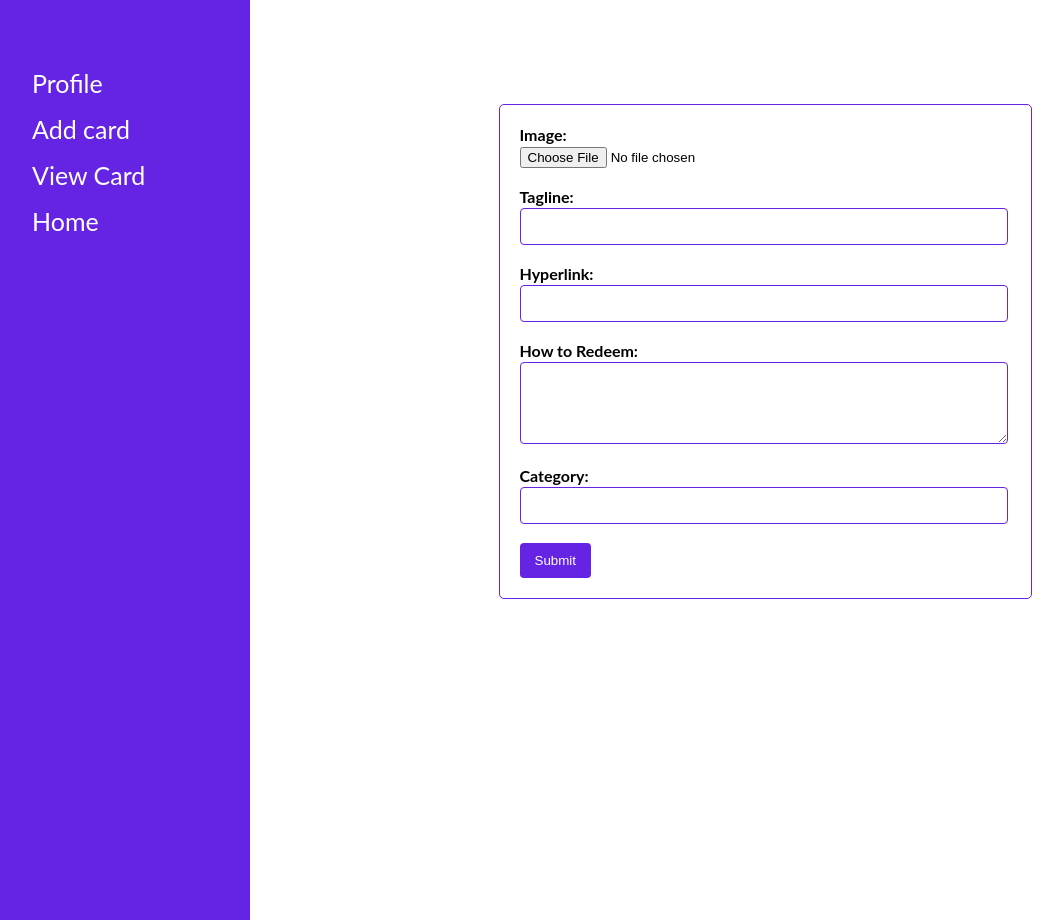
After one commit to mirakib/DiscountBee-Project, a PHP site: page /AddCard.php in a window 1280 px wide. The commit adds this page. Shown: the whole page, without its empty margins (0-1063 px from the left). Run offline with PHP 8.4, Linux system fonts and the light colour scheme; the visitor is signed in with stand-in values (Sample User, id 1).

Commit message:
Admin panel added. Card retreving in home page added.

```diff
--- /dev/null
+++ b/AddCard.php
@@ -0,0 +1,140 @@
+<?php
+session_start();
+
+if (!isset($_SESSION['email'])) {
+    header("Location: loginHTML.php");
+    exit();
+}
+?>
+
+<!DOCTYPE html>
+<html>
+<head>
+<meta name="viewport" content="width=device-width, initial-scale=1">
+<style>
+body {
+  font-family: "Lato", sans-serif;
+}
+
+.sidebar {
+  height: 100%;
+  width: 250px;
+  position: fixed;
+  z-index: 1;
+  top: 0;
+  left: 0;
+  background-color: rgb(101, 35, 227);
+  overflow-x: hidden;
+  padding-top: 60px;
+}
+
+.sidebar a {
+  padding: 8px 8px 8px 32px;
+  text-decoration: none;
+  font-size: 25px;
+  color: white;
+  display: block;
+  transition: 0.3s;
+}
+
+.sidebar a:hover {
+  color: black;
+}
+
+#main {
+  margin-left: 250px;
+  padding: 16px;
+}
+
+.form-container {
+  margin-top: 80px;
+}
+
+
+@media screen and (max-height: 450px) {
+  .sidebar {padding-top: 15px;}
+  .sidebar a {font-size: 18px;}
+}
+
+.form-container {
+  margin-top: 80px;
+
+}
+
+.form-container form {
+border: 1px solid rgb(101, 35, 227);
+  width: 50%;
+  margin: 0 auto;
+  padding: 20px;
+  border-radius: 5px;
+}
+
+.form-container label {
+  display: block;
+  margin-bottom: 2px;
+  font-weight: bold;
+}
+
+.form-container input[type="text"],
+.form-container textarea {
+  width: 95%;
+  padding: 10px;
+  border: 1px solid rgb(101, 35, 227);;
+  border-radius: 4px;
+}
+
+.form-container input[type="submit"] {
+  background-color: rgb(101, 35, 227);
+  color: white;
+  padding: 10px 15px;
+  border: none;
+  border-radius: 4px;
+  cursor: pointer;
+}
+
+.form-container input[type="submit"]:hover {
+  background-color: #45a049;
+}
+
+
+</style>
+</head>
+<body>
+
+<div id="mySidebar" class="sidebar">
+  <a href="profile.php">Profile</a>
+  <a href="AddCard.php">Add card</a>
+  <a href="ViewCard.php">View Card</a>
+  <a href="Home.php">Home</a>
+</div>
+
+<div id="main">
+  <div class="form-container">
+    <form method="POST" action="AdSubmit.php" enctype="multipart/form-data">
+      <label for="image">Image:</label>
+      <input type="file" name="image" required>
+      <br><br>
+
+      <label for="tagline">Tagline:</label>
+      <input type="text" name="tagline" required>
+      <br><br>
+
+      <label for="hyperlink">Hyperlink:</label>
+      <input type="text" name="hyperlink" required>
+      <br><br>
+
+      <label for="redeem_condition">How to Redeem:</label>
+      <textarea name="redeem_condition" rows="4" cols="50" required></textarea>
+      <br><br>
+
+      <label for="category">Category:</label>
+      <input type="text" name="category" required>
+      <br><br>
+
+      <input type="submit" name="submit" value="Submit">
+    </form>
+  </div>
+</div>
+
+</body>
+</html>
--- a/Profile.php
+++ b/Profile.php
@@ -119,6 +119,8 @@ tr:hover {
     .button-container button:hover {
       background-color: #cc0000;
     }
+
+
   </style>
 </head>
 <body>
@@ -197,8 +199,12 @@ tr:hover {
 
   <div class="button-container">
       <button onclick="location.href='home.php'" style="background-color:rgb(101, 35, 227);;">Home</button>
+      <button onclick="location.href='AddCard.php'" style="background-color:rgb(101, 35, 227);;">Manage</button>
       <button onclick="location.href='logout.php'">Logout</button>
     </div>
 
+
+
+
 </body>
 </html>
```
Also changed, not shown: AdSubmit.html (added, +33 -0 lines), AdSubmit.php (added, +27 -0 lines), Exp.php (added, +110 -0 lines), Home.php (+9 -68 lines), ViewCard.php (added, +76 -0 lines), Images/Product/image.jpg (added).
